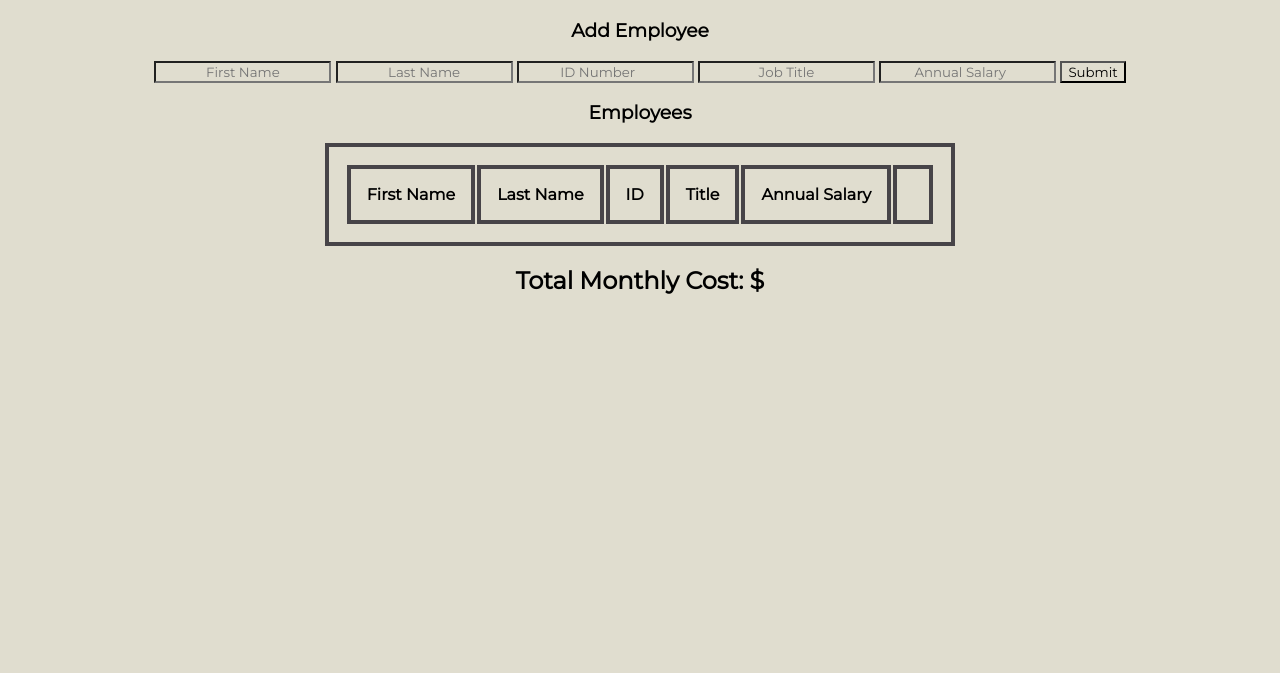
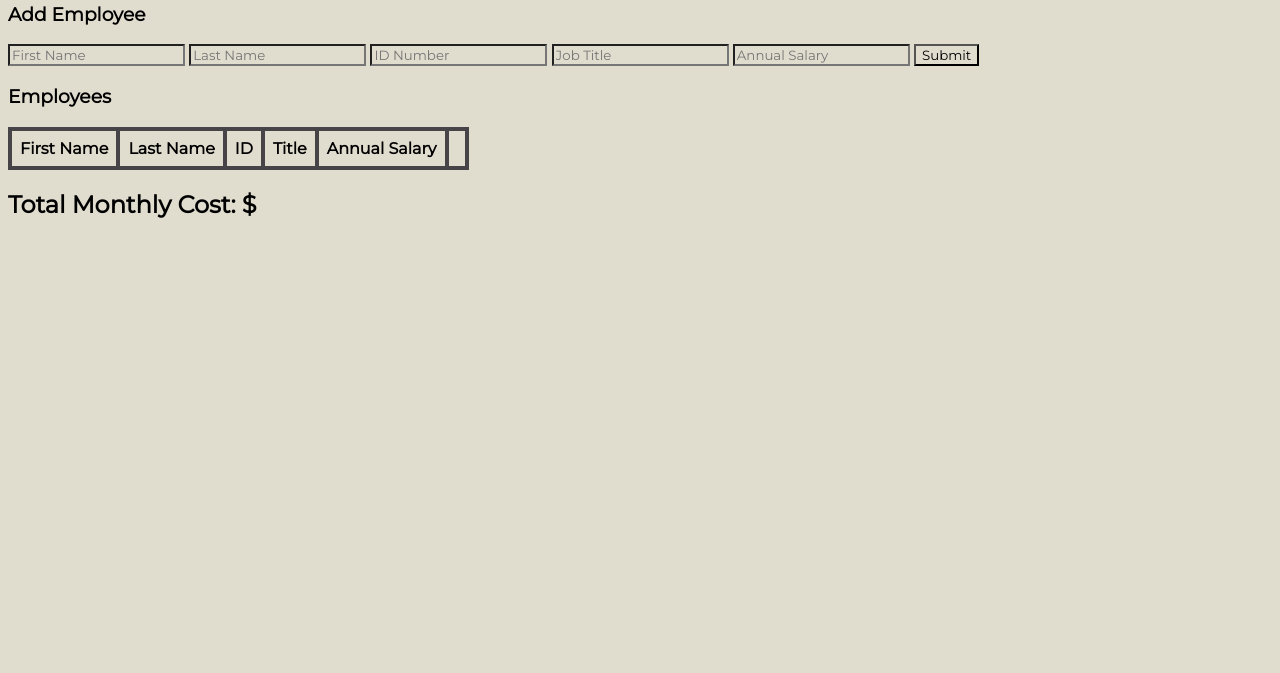
Before and after one commit to ibrah100/jquery-salary-calculator, a plain HTML site: page index.html in a window 1280 px wide. Shown: the part 127-800 px from the top of the page. Drawn offline with Linux system fonts and the light colour scheme.

Commit message:
changed some css

```diff
--- a/index.html
+++ b/index.html
@@ -39,11 +39,11 @@
                 </tr>
             </thead>
             <tbody id="empData">
+            </tbody>
 
-            </tbody>
         </table>
 
-        <h2>Total Monthly Cost: $<span id="totalMonthly"></span></h4>
+        <h2>Total Monthly Cost: $<span id="totalMonthly"></span></h2>
     </div>
 </body>
 </html>
--- a/script.js
+++ b/script.js
@@ -27,6 +27,7 @@ function submitEmp() {
         salary: newSalary
     }
 
+    // after employee is added, added employee monthly salary to total monthly cost
     employees.push(newEmployee);
     render();
     calculateMonthlyCost();
@@ -38,7 +39,7 @@ function submitEmp() {
     $('#jobTitle').val('');
     $('#annualSalary').val('');
 
-    // after employee is added, added employee monthly salary to total monthly cost
+
 
 
 }
@@ -64,6 +65,7 @@ function calculateMonthlyCost(){
 }
 
 function deleteEmp() {
+
 
     // traversing through siblings to get to the unique ID number to be removed
     let employeeIdMatch = $(this).parent().prev().prev().prev().text();
--- a/style.css
+++ b/style.css
@@ -1,26 +1,20 @@
 * {
   font-family: 'Montserrat', sans-serif;
   background-color: #E0DDCF;
-  text-align: center;
-
 }
 
 h1 {
   background-color: #474448;
   color: #E0DDCF;
   padding: 1em;
+  margin: 0;
   width: 100%;
   height: 100%;
-}
-
-table {
-  margin-left: auto;
-  margin-right: auto;
+  text-align: center;
 }
 
 table, td, th {
-  margin-left: auto;
-  margin-right: auto;
   border: .25rem solid #474448;
-  padding: 1rem;
+  padding: .5rem;
+  border-collapse: collapse;
 }
```
